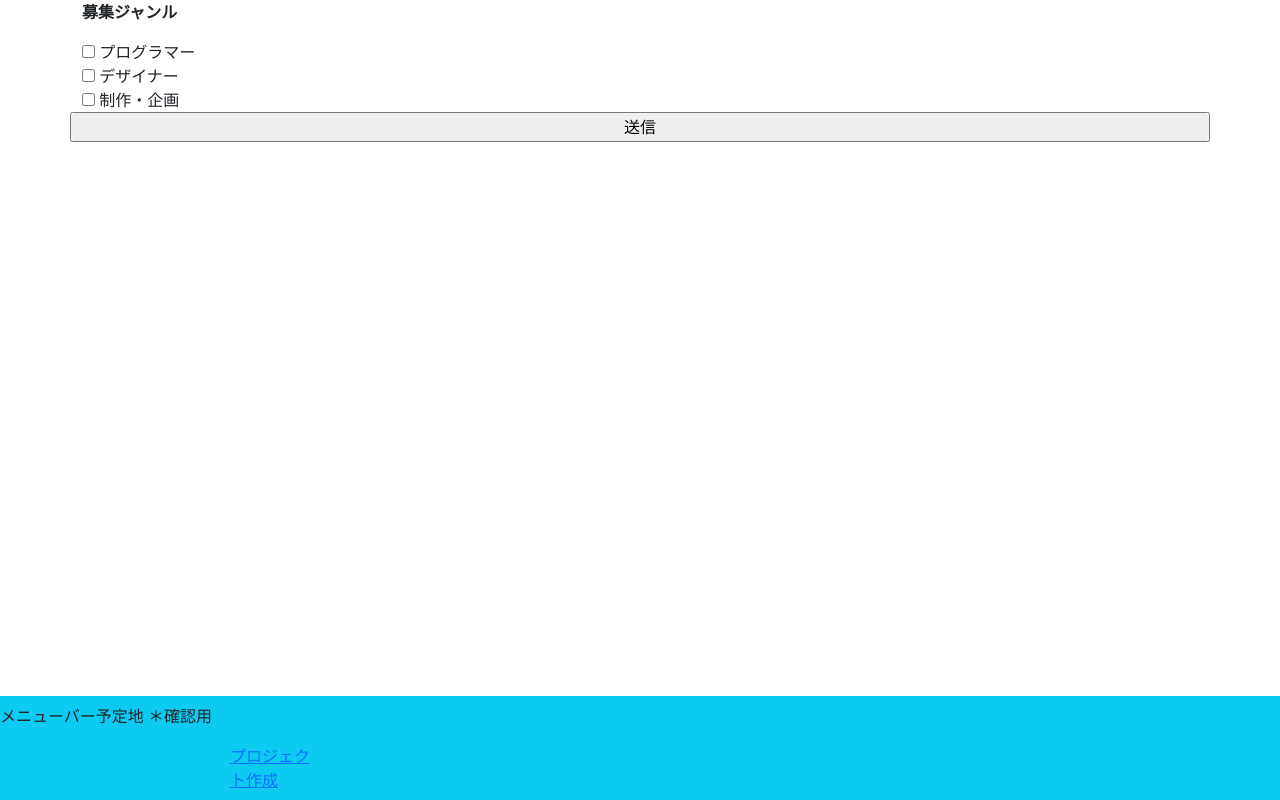
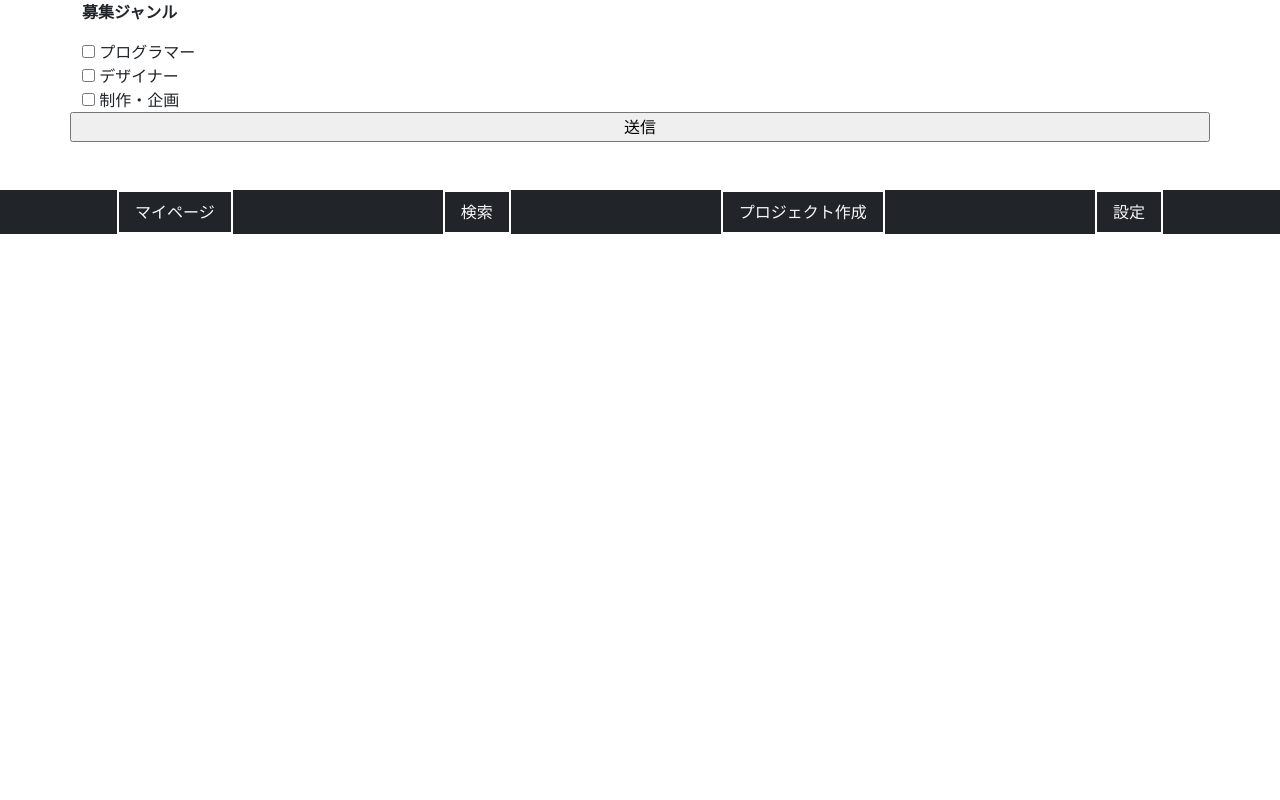
Before and after one commit to s1f10220213/cs4_ex_projectBB, a Django app: page /search in a window 1280 px wide. Run offline with Django 4.2, Linux system fonts and the light colour scheme.

Commit message:
メニューバー完成

```diff
--- a/DevConnect/static/DevConnect/css/detail.css
+++ /dev/null
@@ -1,4 +0,0 @@
-.menu {
-    position: absolute;
-	bottom: 0;
-}
--- /dev/null
+++ b/DevConnect/static/DevConnect/css/search.css
@@ -0,0 +1,3 @@
+.my-nav{
+    border: 2px solid #ffffff;
+}
--- a/DevConnect/templates/DevConnect/search.html
+++ b/DevConnect/templates/DevConnect/search.html
@@ -1,9 +1,10 @@
 <!DOCTYPE html>
 <html>
-
+    {% load static %}
 <head>
     <meta charset="utf-8" />
     <title>project_detail</title>
+    <link href="{% static 'DevConnect/css/search.css' %}" rel="stylesheet">
     <link href="https://cdn.jsdelivr.net/npm/bootstrap@5.3.0/dist/css/bootstrap.min.css" rel="stylesheet"
         integrity="sha384-9ndCyUaIbzAi2FUVXJi0CjmCapSmO7SnpJef0486qhLnuZ2cdeRhO02iuK6FUUVM" crossorigin="anonymous">
 </head>
@@ -33,23 +34,30 @@
         </div>
     </div>
 
-    <nav class="navbar navbar-expand navbar-dark bg-info fixed-bottom">
-        <div class="row">
-            <p>メニューバー予定地 ＊確認用</p>
-            <div class="col-3">
-                <!-- <a href="{% url 'cp' %}"></a> -->
-            </div>
-            <div class="col-3">
-                <!-- <a href="{% url 'cp' %}"></a> -->
-            </div>
-            <div class="col-3">
-                <a href="{% url 'cp' %}">プロジェクト作成</a>
-            </div>
-            <div class="col-3">
-                <!-- <a href="{% url 'cp' %}"></a> -->
-            </div>
-        </div>
-    </nav>
+    <footer class="container-fluid mt-5 bg-dark">
+        <ul class="nav justify-content-around">
+              <li class="nav-item">
+                  <div class="my-nav">
+                      <a class="nav-link link-light" href="#">マイページ</a>
+                  </div>
+              </li>
+              <li class="nav-item">
+                  <div class="my-nav">
+                      <a class="nav-link link-light" href="#">検索</a>
+                  </div>
+              </li>
+              <li class="nav-item">
+                  <div class="my-nav">
+                      <a class="nav-link link-light" href="#">プロジェクト作成</a>
+                  </div>
+              </li>
+              <li class="nav-item">
+                  <div class="my-nav">
+                      <a class="nav-link link-light" href="#">設定</a>
+                  </div>
+              </li>
+        </ul>
+    </footer>
 
     <script src="https://cdn.jsdelivr.net/npm/bootstrap@5.3.0/dist/js/bootstrap.bundle.min.js"
         integrity="sha384-geWF76RCwLtnZ8qwWowPQNguL3RmwHVBC9FhGdlKrxdiJJigb/j/68SIy3Te4Bkz" crossorigin="anonymous">
```
Also changed, not shown: DevConnect/templates/DevConnect/create_project.html (+24 -17 lines), DevConnect/templates/DevConnect/project_detail.html (+24 -17 lines), DevConnect/templates/DevConnect/projectin.html (+24 -17 lines).
